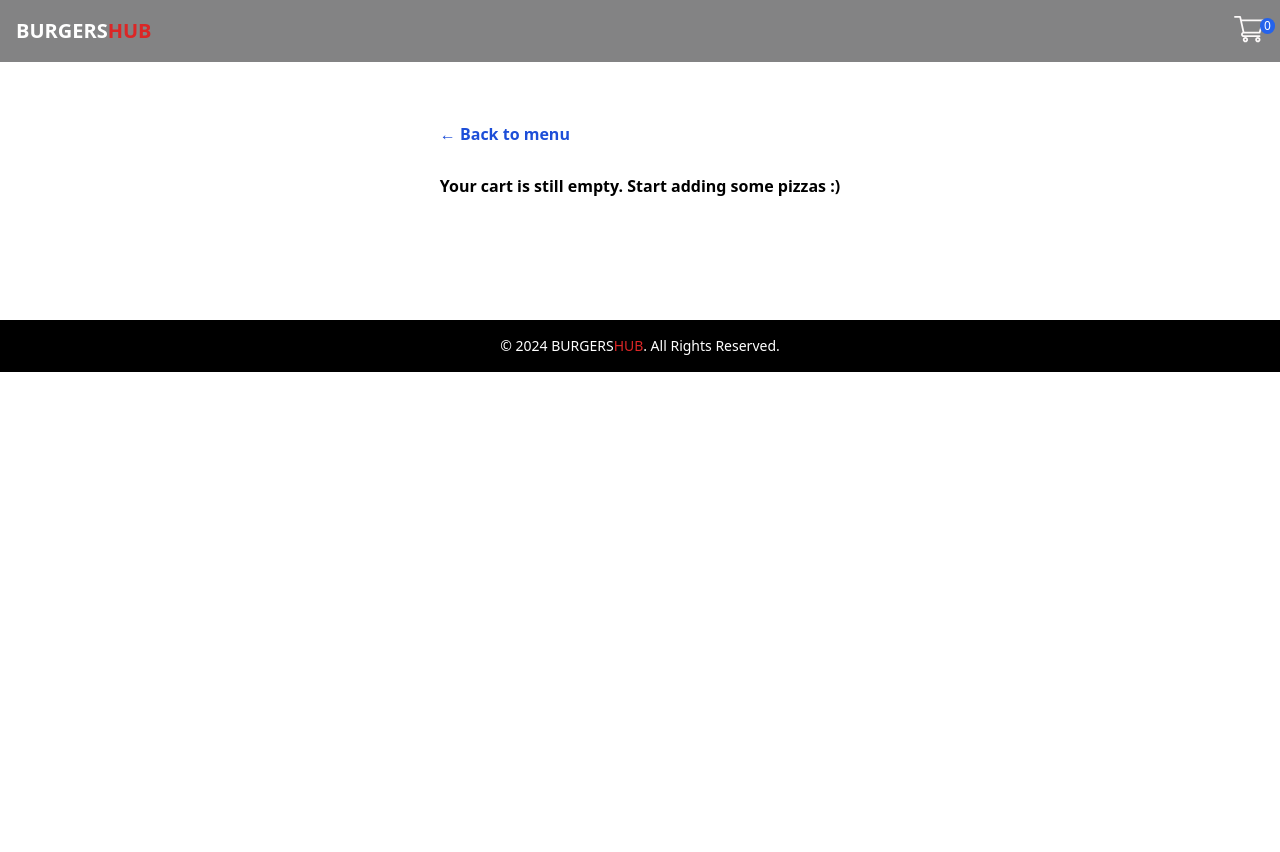
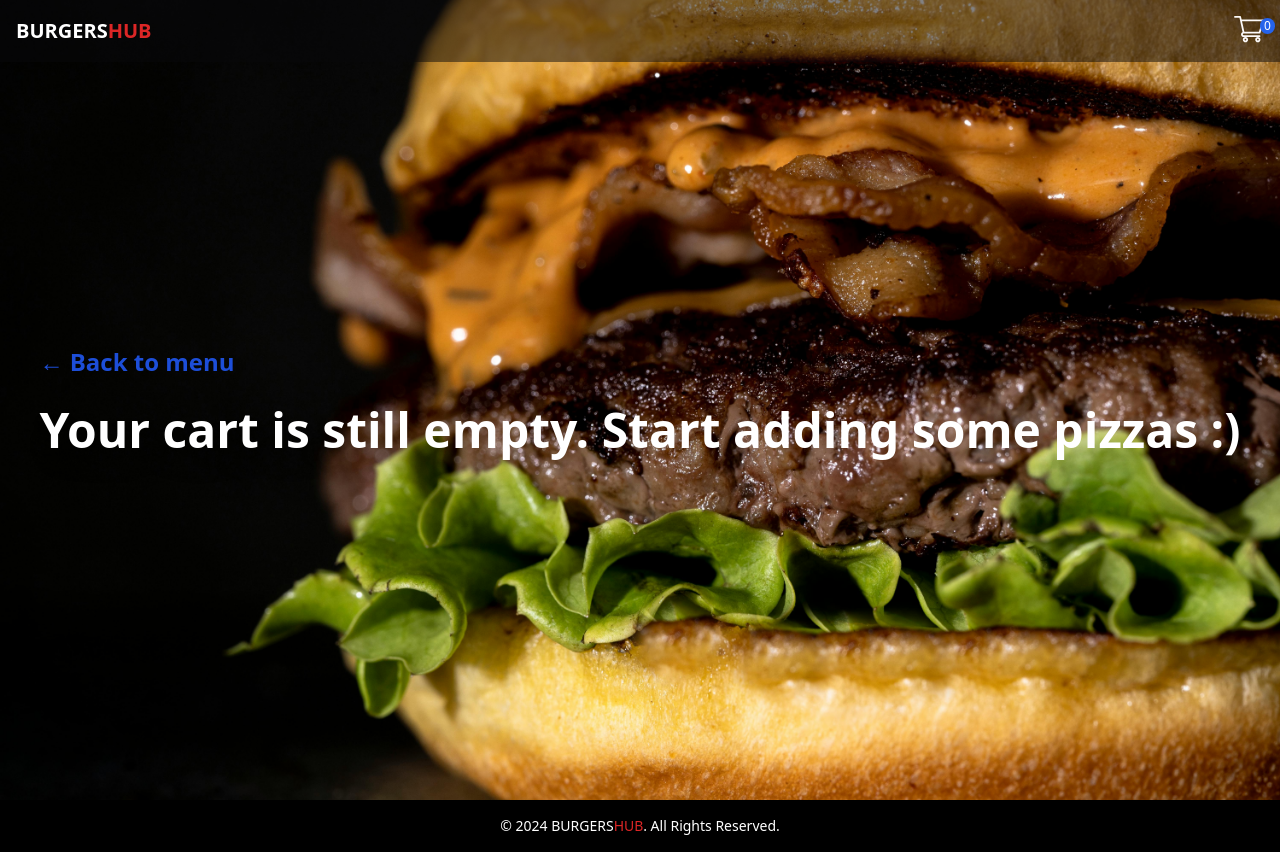
Before and after one commit to GeorgiGeorgievTsankov/burgers-hub, a React (Vite) app: page /empty-cart in a window 1280 px wide. Before the commit the page ends 800 px from the top, so only its background shows below. Built offline with nearby package versions, Linux system fonts and the light colour scheme.

Commit message:
update design

```diff
--- a/src/Features/cart/EmptyCart.jsx
+++ b/src/Features/cart/EmptyCart.jsx
@@ -2,11 +2,16 @@ import { Link } from "react-router-dom";
 
 function EmptyCart() {
   return (
-    <div className="px-4 py-3 flex justify-start align-middle h-80">
-     <div className="m-auto"> <Link to="/menu" className="text-blue-700 font-semibold"> ← Back to menu</Link>
-      <p className="mt-7 font-semibold">
-        Your cart is still empty. Start adding some pizzas :)
-      </p></div>
+    <div className="bg-empty-bg  px-4 py-3 flex justify-start align-middle h-80 min-h-screen bg-cover bg-center">
+      <div className="m-auto">
+        <Link to="/menu" className="text-blue-700 text-2xl font-semibold">
+          ← Back to menu
+        </Link>
+        <p className="mt-7 font-semibold text-5xl text-white drop-shadow-xl">
+  Your cart is still empty. Start adding some pizzas :)
+</p>
+
+      </div>
     </div>
   );
 }
--- a/tailwind.config.js
+++ b/tailwind.config.js
@@ -8,8 +8,9 @@ export default {
       backgroundImage: {
         'burger-bg': "url('/src/assets/img/home-background (2).jpg')",
         'not-found': "url('/src/assets/img/contacts-bg.jpg')",
-        'paper-bg': "url('/src/assets/img//paper-bg.jpg')",
-        'enjoy-bg':"url('/src/assets/img//enjoy-bg.jpg')",
+        'paper-bg': "url('/src/assets/img/paper-bg.jpg')",
+        'enjoy-bg': "url('/src/assets/img/enjoy-bg.jpg')",
+        'empty-bg': "url('/src/assets/img/empty-bg.jpg')",
       },
     },
   },
```
Also changed, not shown: src/assets/img/empty-bg.jpg (added).
